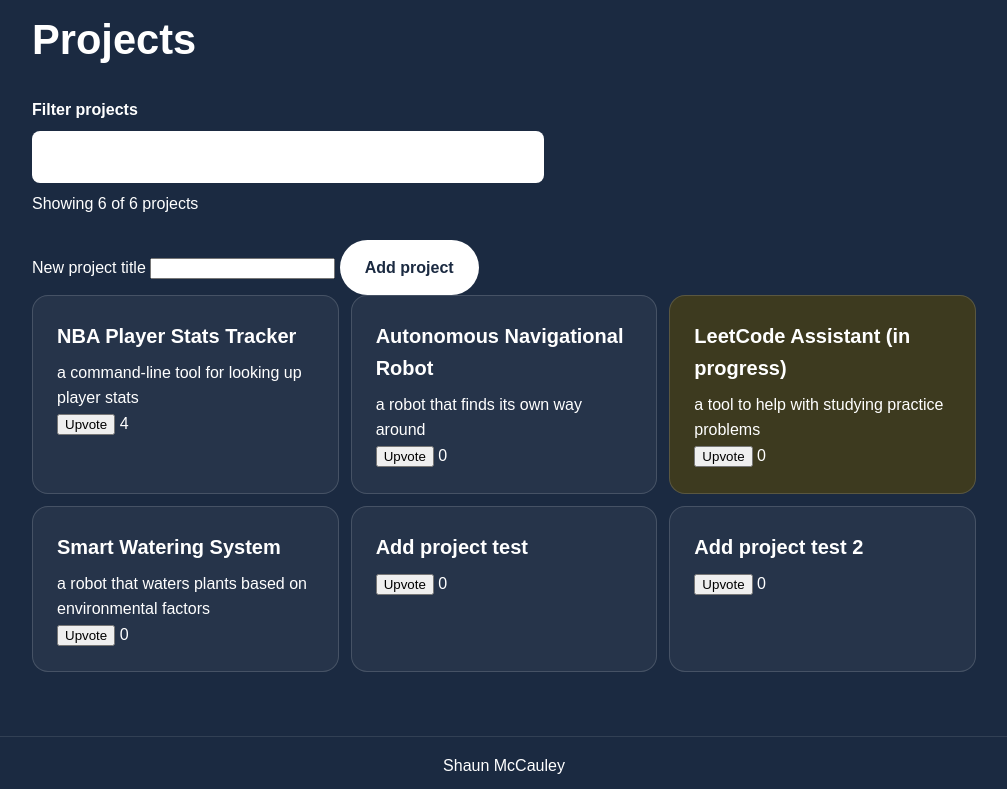
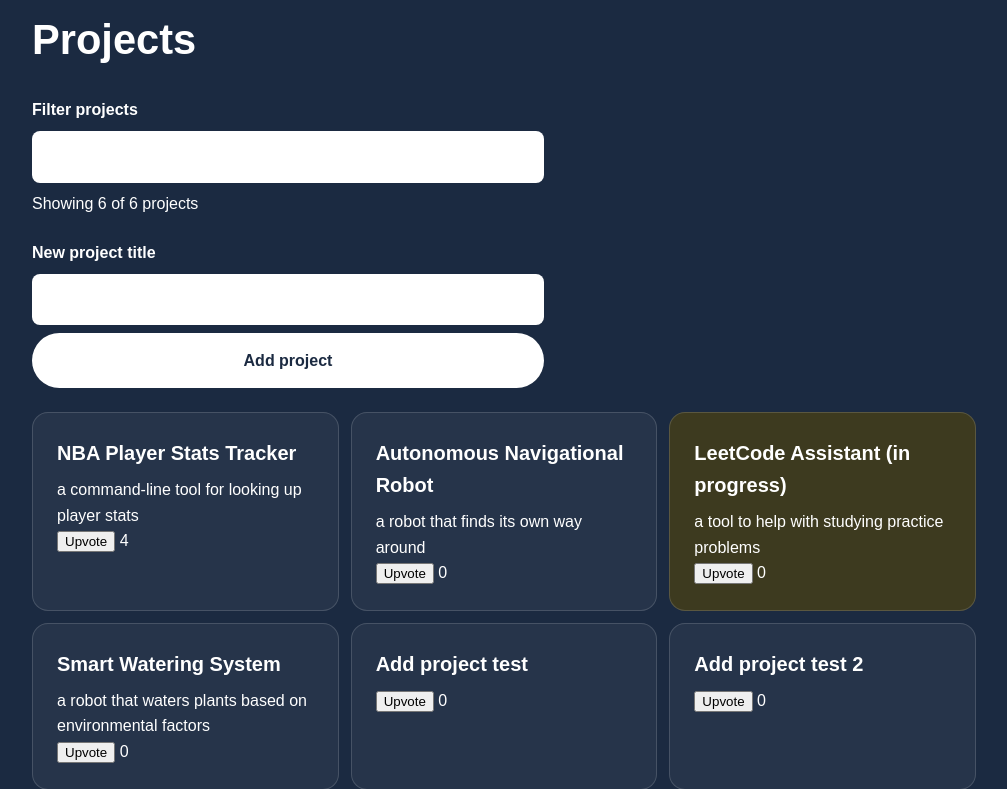
Before and after one commit to shaunmccauley/ssw215-shaunmccauley, a Flask app: page / in a window 1280 px wide. Shown: the part 527-1316 px from the top of the page, without its empty margins (136-1143 px from the left). Run offline with Flask 3, Linux system fonts and the light colour scheme.

Commit message:
added css file

```diff
--- a/labs/lab7/static/style.css
+++ b/labs/lab7/static/style.css
@@ -183,6 +183,30 @@ h1 {
   margin: 0;
 }
 
+.project-create {
+  display: flex;
+  flex-direction: column;
+  gap: 0.5rem;
+  max-width: 32rem;
+  margin-bottom: 1.5rem;
+}
+
+.project-create label {
+  font-weight: 700;
+}
+
+.project-create input {
+  padding: 0.75rem;
+  border: 0.0625rem solid var(--card-border);
+  border-radius: 0.5rem;
+  font: inherit;
+}
+
+.project-create input:focus-visible {
+  outline: 0.1875rem solid #f2c14e;
+  outline-offset: 0.125rem;
+}
+
 .project-grid {
   display: flex;
   flex-wrap: wrap;
```
